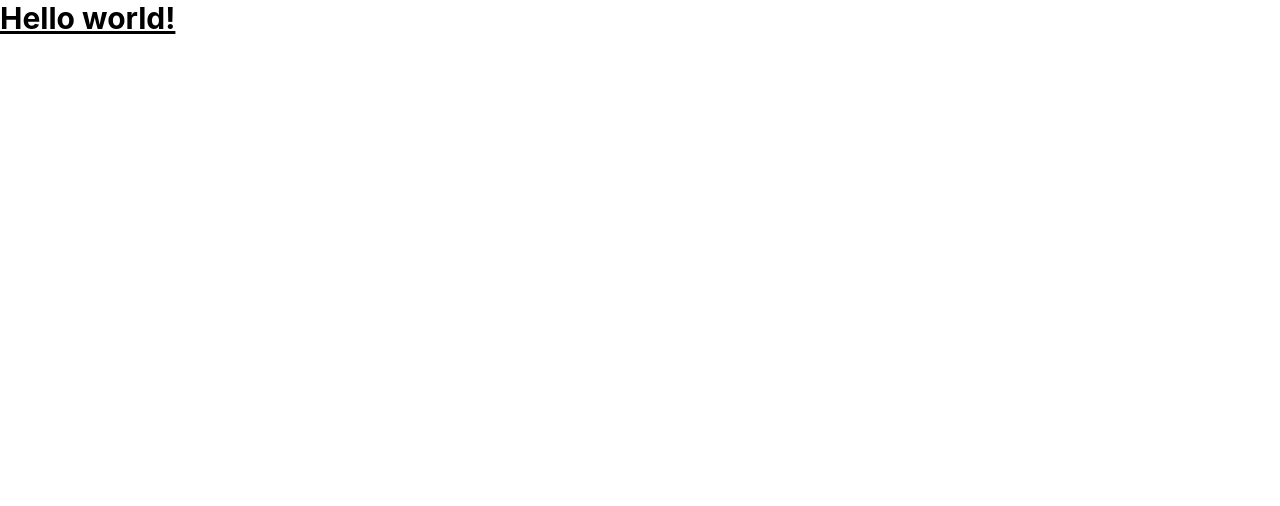
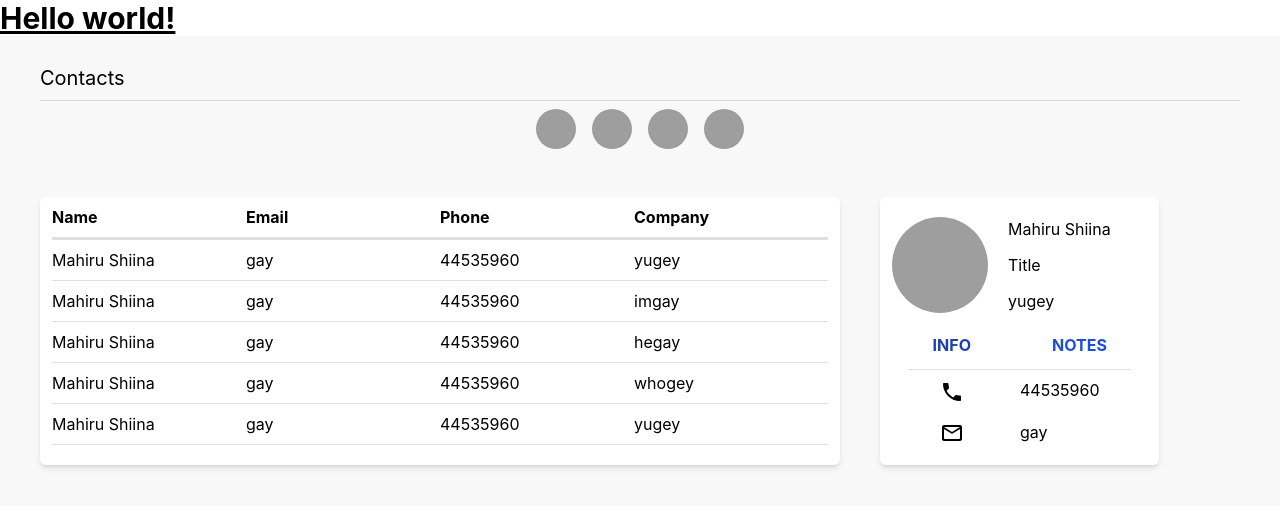
Before and after one commit to swankyhacker/work-pilot, a React (Create React App) app: page / in a window 1280 px wide. Shown: the top 506 px of the page. Built offline with nearby package versions, Linux system fonts and the light colour scheme; grey boxes are pictures that could not be loaded.

Commit message:
Contact Stuff added

```diff
--- a/package.json
+++ b/package.json
@@ -5,7 +5,9 @@
   "dependencies": {
     "@emotion/react": "^11.10.6",
     "@emotion/styled": "^11.10.6",
+    "@mui/icons-material": "^5.11.11",
     "@mui/material": "^5.11.12",
+    "@mui/x-data-grid": "^6.0.1",
     "@testing-library/jest-dom": "^5.16.5",
     "@testing-library/react": "^13.4.0",
     "@testing-library/user-event": "^13.5.0",
--- a/src/App.js
+++ b/src/App.js
@@ -1,7 +1,9 @@
+import Contacts from "./pages/Contacts.js"
 function App() {
   return (
     <div className="App border-black">
       <h1 className="text-3xl font-bold underline">Hello world!</h1>
+      <Contacts/>
     </div>
   );
 }
--- /dev/null
+++ b/src/components/Contacts/Contact.js
@@ -0,0 +1,22 @@
+import React from 'react'
+
+function Contact({Name, Email, Phone, Company, IsTitle}) {
+  return (
+    <div class="grid grid-cols-4 ga-x-3 items-stretch py-2">
+        <div class={`${IsTitle ? "font-bold": "font-normal"}`}>
+            {Name}
+        </div>
+        <div class={`${IsTitle ? "font-bold": "font-normal"}`}>
+            {Email}
+        </div>
+        <div class={`${IsTitle ? "font-bold": "font-normal"}`}>
+            {Phone}
+        </div>
+        <div class={`${IsTitle ? "font-bold": "font-normal"}`}>
+            {Company}
+        </div>
+    </div>
+  )
+}
+
+export default Contact
--- /dev/null
+++ b/src/components/Contacts/ContactCard.js
@@ -0,0 +1,52 @@
+import React from 'react'
+import {Divider, Box} from "@mui/material"
+import PhoneIcon from "@mui/icons-material/Phone"
+import MailOutlineRoundedIcon from '@mui/icons-material/MailOutlineRounded';
+
+function ContactCard({Name, Company, Phone, Email}) {
+  return (
+    <div>
+        {/* Pic and Name */}
+        <div class="flex flex-row py-2">
+            <img class="h-24 w-24 rounded-full"
+                src = "https://i.pinimg.com/originals/42/2c/40/422c407705983464f021c88d648a4073.jpg"
+                alt = "mahiru"
+            />
+            <div class="mx-5 flex flex-col justify-between">
+                <p>
+                    {Name}
+                </p>
+                <p>
+                    Title
+                </p>
+                <p>
+                    {Company}
+                </p>
+            </div>
+        </div>
+
+        {/* INFO */}
+        <div class="flex-row py-3 flex justify-around">
+            <span class="text-blue-800 font-bold">
+                INFO
+            </span>
+            <span class="text-blue-700 font-bold">
+                NOTES
+            </span>
+        </div>
+        <Divider variant='middle'/>
+
+        <div class="flex flex-row py-2 px-5 ">
+            <span class="mx-7"><PhoneIcon fontSize='medium'/></span>
+            <span class="mx-7">{Phone}</span>
+        </div>
+
+        <div class="flex flex-row py-2 px-5 ">
+            <span class="mx-7"><MailOutlineRoundedIcon fontSize='medium'/></span>
+            <span class="mx-7">{Email}</span>
+        </div>
+    </div>
+  )
+}
+
+export default ContactCard
--- /dev/null
+++ b/src/input.css
@@ -0,0 +1,3 @@
+@tailwind base;
+@tailwind components;
+@tailwind utilities;
--- /dev/null
+++ b/src/pages/Contacts.js
@@ -0,0 +1,101 @@
+import React,{useState} from 'react'
+import {Divider, Box} from "@mui/material"
+import Contact from "../components/Contacts/Contact.js"
+import ContactCard from "../components/Contacts/ContactCard.js"
+import Avatar from '@mui/material/Avatar';
+
+const rows = [
+  {Name : "Mahiru Shiina", Phone: "44535960", Email: "gay", Company: "yugey", IsTtitle: false},
+  {Name : "Mahiru Shiina", Phone: "44535960", Email: "gay", Company: "imgay", IsTtitle: false},
+  {Name : "Mahiru Shiina", Phone: "44535960", Email: "gay", Company: "hegay", IsTtitle: false},
+  {Name : "Mahiru Shiina", Phone: "44535960", Email: "gay", Company: "whogey", IsTtitle: false},
+  {Name : "Mahiru Shiina", Phone: "44535960", Email: "gay", Company: "yugey", IsTtitle: false},
+]
+
+const companies = [
+  {
+    ImageURL: "https://anitrendz.net/news/wp-content/uploads/2022/12/the-angel-next-door-spoils-me-rotten-mahiru-shiina-visual-e1670366236946.jpg",
+    Company: "yugey"
+  },
+  {
+    ImageURL: "https://image.myanimelist.net/ui/HX3qMo4OLrlVv6WB3jeafcE_4V0KVPNDFd15Y_lZN_nMk6MhhGzqzY9EP6T_B69B",
+    Company: "imgay"
+  },
+  {
+    ImageURL: "https://images-na.ssl-images-amazon.com/images/S/pv-target-images/a43d472b52886d39fc97e59a1db3d1bc0c6e78368a086aa7fdda4d695ad86c85._RI_V_TTW_.jpg",
+    Company: "hegay"
+  },
+  {
+    ImageURL: "https://image.myanimelist.net/ui/GDSHxv6NeGiSmFWUo3uUSA-asvQL7yhjQvweHRAEuusLlGFQzZy0q01LlgtC-woS",
+    Company: "whogey"
+  }
+]
+
+const contacts = rows.map((row) =>
+    <>
+    <Contact
+      Name={row.Name}
+      Phone={row.Phone}
+      Company= {row.Company}
+      Email = {row.Email}
+      IsTitle={row.IsTtitle}
+    />
+    <Divider/>
+    </>
+);
+
+const avatars = companies.map((company) =>
+  <button class="py-2 px-2 rounded-full">
+    <Avatar src={company.ImageURL}/>
+  </button>
+);
+
+
+var SelectedRow = rows[0]
+var filterCompany = 'ALL'
+
+function Contacts() {
+  //const [currentFilter, setCurrentFilter] = useState()
+
+  return (
+    //Contacts Page
+    <div class="bg-[#f8f8f8] px-10 py-5 h-screen">
+        {/* title */}
+        <div class="py-2 text-xl">
+            Contacts
+        </div>
+        <Divider/>
+
+        <div class="flex flex-row flex justify-center">
+          {avatars}
+        </div>
+
+        {/* Wrapper for main content */}
+        <div class="py-10 flex flex-row">
+            {/* Contacts Table */}
+            <div class ="w-2/3 px-3 bg-white shadow-md rounded-md">
+              <Contact
+                Name="Name"
+                Company="Company"
+                Phone="Phone"
+                Email="Email"
+                IsTitle = {true}
+              />
+              <Divider sx = {{borderBottomWidth : 3}}/>
+              {contacts}
+            </div>
+            {/* contacts card */}
+            <div class="bg-white px-3 py-3 mx-10 shadow-md rounded-md">
+                <ContactCard
+                  Name={SelectedRow.Name}
+                  Email={SelectedRow.Email}
+                  Company = {SelectedRow.Company}
+                  Phone = {SelectedRow.Phone}
+                />
+            </div>
+        </div>
+    </div>
+  )
+}
+
+export default Contacts
```
Also changed, not shown: 1 other file (tests, documents, lock files or other folders).
